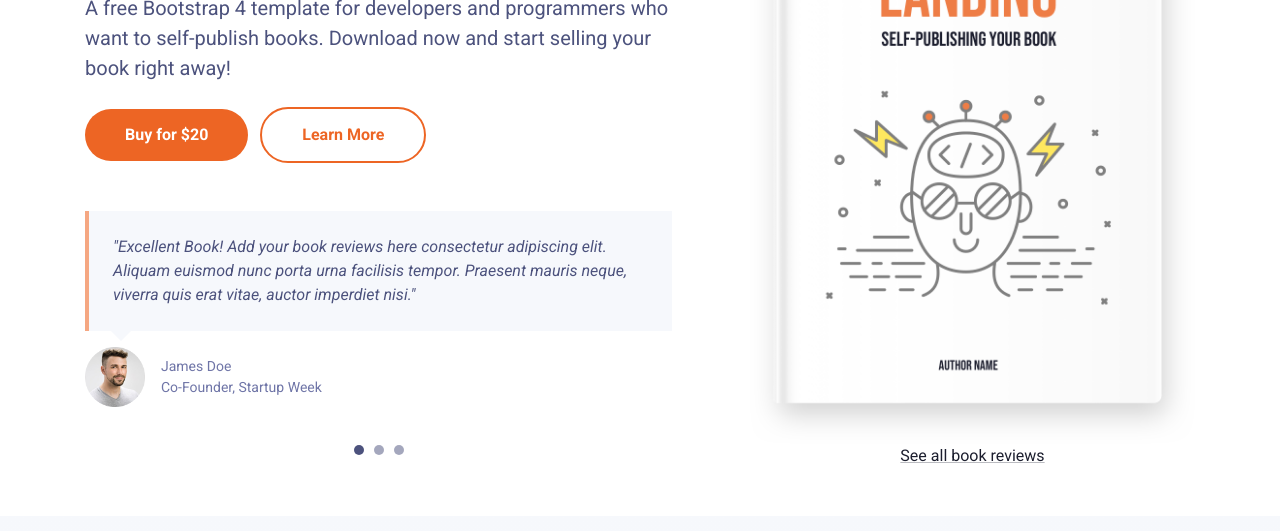
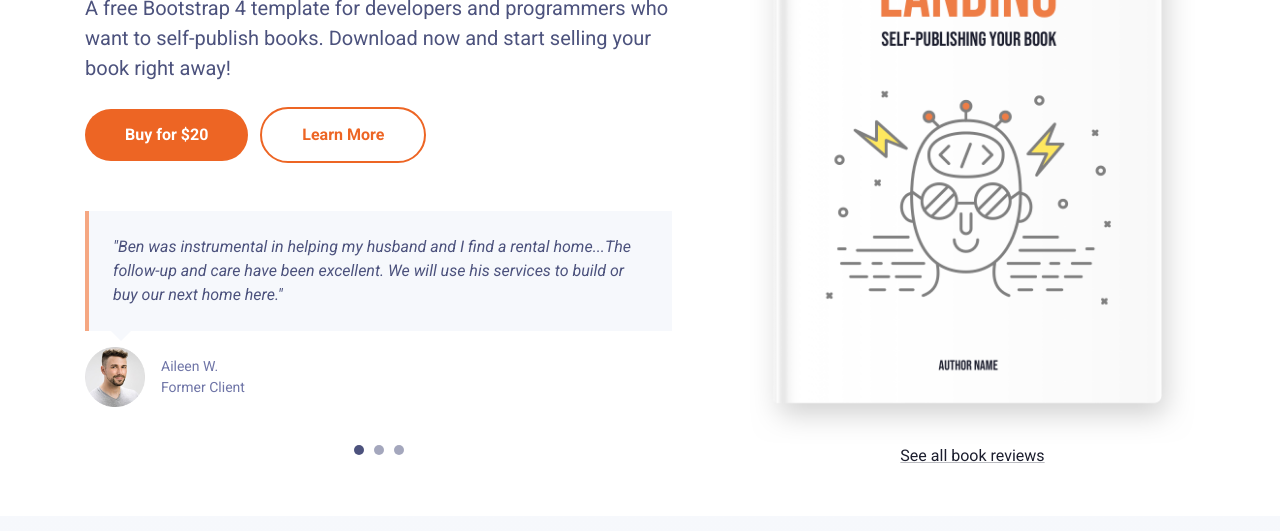
Before and after one commit to bsdbendavisbsd/bsdbendavisbsd.github.io, a plain HTML site: page index.html in a window 1280 px wide. Shown: the part 269-800 px from the top of the page. Drawn offline with Linux system fonts and the light colour scheme.

Commit message:
add testimonial

```diff
--- a/index.html
+++ b/index.html
@@ -64,13 +64,13 @@
 							    <div class="carousel-inner">
 								    <div class="carousel-item active">
 								        <blockquote class="quote p-4 theme-bg-light">
-									        "Excellent Book! Add your book reviews here consectetur adipiscing elit. Aliquam euismod nunc porta urna facilisis tempor. Praesent mauris neque, viverra quis erat vitae, auctor imperdiet nisi."
+									        "Ben was instrumental in helping my husband and I find a rental home...The follow-up and care have been excellent. We will use his services to build or buy our next home here."
 								        </blockquote><!--//item-->
 								        <div class="source media flex-column flex-md-row align-items-center">
 									        <img class="source-profile mr-md-3" src="assets/images/profiles/profile-1.png" alt="image" >
 									        <div class="source-info media-body text-center text-md-left">
-										        <div class="source-name">James Doe</div>
-										        <div class="soure-title">Co-Founder, Startup Week</div>
+										        <div class="source-name">Aileen W.</div>
+										        <div class="soure-title">Former Client</div>
 										    </div>
 								        </div><!--//source-->
 								    </div><!--//carousel-item-->
```
Also changed, not shown: 1 other file.
